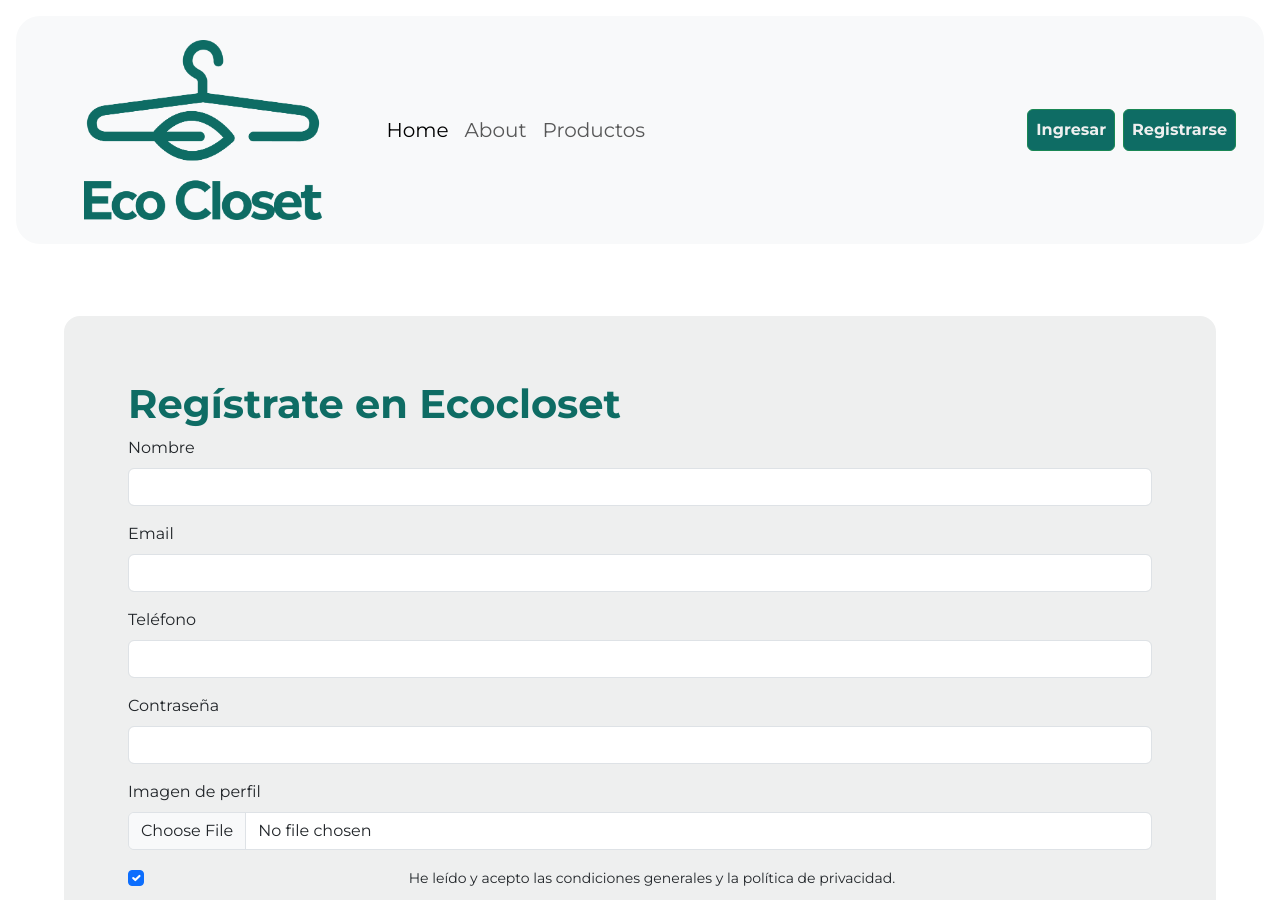
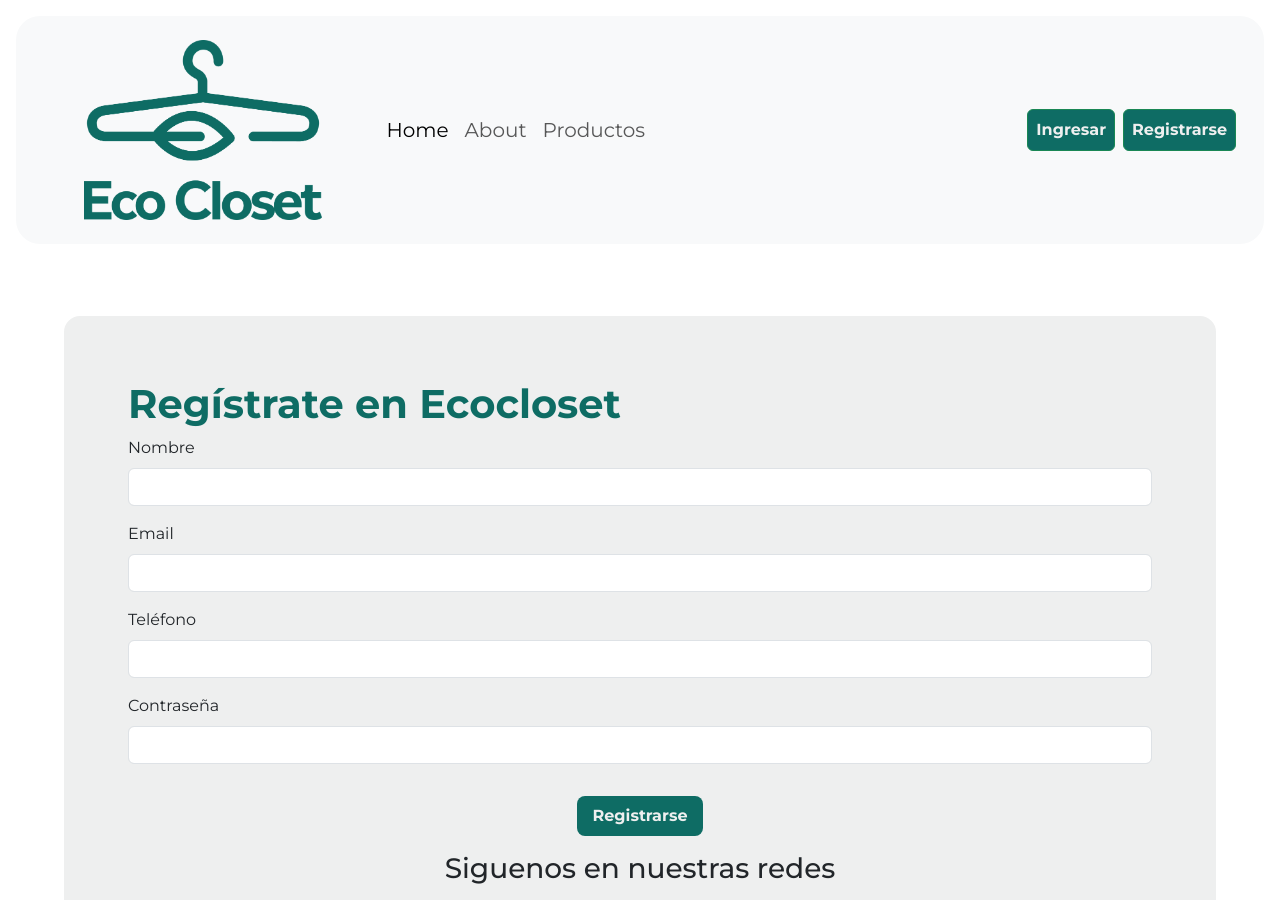
Before and after one commit to Camilo-Fetiva/Ecocloset-TF300h, an Angular app in the folder frontend/: page /Ingresar in a window 1280 px wide. Shown: the top 900 px of the page. Built offline with nearby package versions, Linux system fonts and the light colour scheme.

Commit message:
[actualizar] product card

```diff
--- a/frontend/src/app/components/product-card/product-card.component.html
+++ b/frontend/src/app/components/product-card/product-card.component.html
@@ -2,8 +2,6 @@
 <div *ngFor="let producto of allProducts" class="col">
 
 <!-- CARD DE PRODUCTO -->
-
-
 <div class="row">
     <section class="card-product">
       <section class="cover-img">
--- a/frontend/src/app/components/product-card/product-card.component.ts
+++ b/frontend/src/app/components/product-card/product-card.component.ts
@@ -2,9 +2,6 @@ import { Component } from '@angular/core';
 
 // IMPORTAR EL SERVICIO DE CONEXION
 import { ProductsService } from '../../services/products.service';
-
-// IMPORTAR EL MODAL
-import { ProductSpecificComponent } from '../product-specific/product-specific.component';
 
 // IMPOTAR EL INJECT
 import { inject } from '@angular/core';
@@ -19,7 +16,7 @@ import { NgFor } from '@angular/common';
 @Component({
   selector: 'app-product-card',
   standalone: true,
-  imports: [NgFor, ProductSpecificComponent], //<- USO EN EL COMPONENT
+  imports: [NgFor], //<- USO EN EL COMPONENT
   templateUrl: './product-card.component.html',
   styleUrl: './product-card.component.css'
 })
@@ -43,14 +40,26 @@ export class ProductCardComponent {
           // Guardar los datos en la variable
           this.allProducts = res.datos;
           console.log (this.allProducts);
+
+          // Llamar al método para mezclar los productos de forma aleatoria
+        this.shuffleProducts();
         },
         error: (error: any) =>{
           // Cuando sale incorrecto
           console.log (error);
         }
+
       }
     );
-  };
+  }
+
+  // Método para mezclar el arreglo de productos de forma aleatoria (Fisher-Yates Shuffle)
+  shuffleProducts() {
+    for (let i = this.allProducts.length - 1; i > 0; i--) {
+      const j = Math.floor(Math.random() * (i + 1));
+      [this.allProducts[i], this.allProducts[j]] = [this.allProducts[j], this.allProducts[i]]; // Swap
+    }
+  }
 
   // PROBAR EL TRAER PRODUCTO
   handleClick(id:string | undefined){
--- a/frontend/src/app/pages/sign-up/sign-up.component.html
+++ b/frontend/src/app/pages/sign-up/sign-up.component.html
@@ -26,22 +26,10 @@
         <input type="password" class="form-control" id="formGroupExampleInput2" required>
     </div>
 
-    <!-- Subir imagen -->
-    <div class="mb-3">
-        <label for="formFile" class="form-label">Imagen de perfil</label>
-        <input class="form-control" type="file" id="formFile">
-      </div>
-
-    <div class="form-check">
-        <input class="form-check-input" type="checkbox" value="" id="flexCheckChecked" checked>
-        <label class="form-check-label" for="flexCheckChecked">
-            He leído y acepto las condiciones generales y la política de privacidad.
-        </label>
-    </div>
     <!-- Fin del Bootstrap -->
 
     <!-- Boton de registro -->
-    <a href="/index.html" style="text-decoration: none"><button class="btn-login" type="submit" onclick="nombreUser()">Login</button></a>
+    <a href="/index.html" style="text-decoration: none"><button class="btn-login" type="submit" onclick="nombreUser()">Registrarse</button></a>
 
     <!-- Opciones de acceso con redes -->
     <h3>Siguenos en nuestras redes</h3>
```
